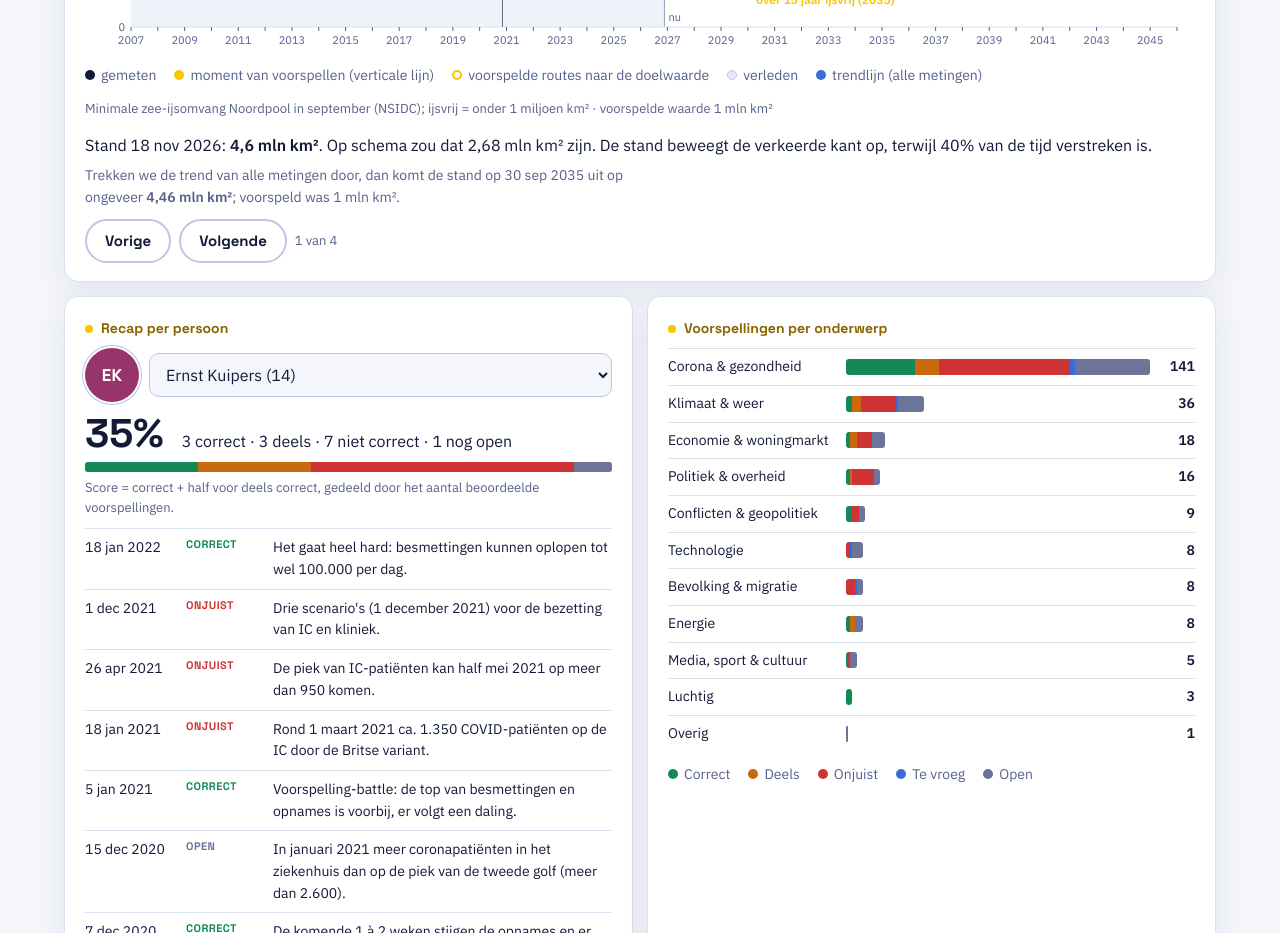
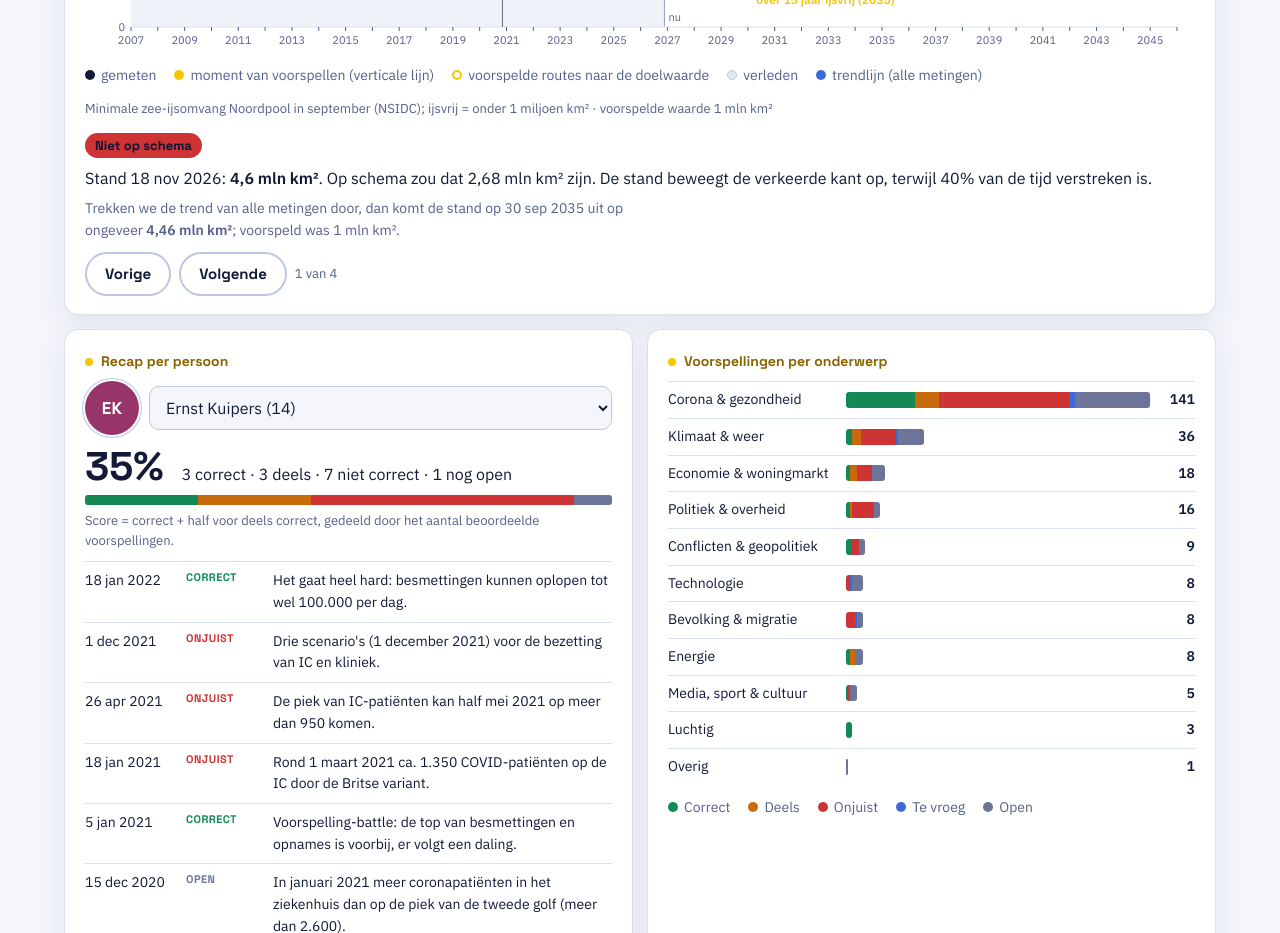
Before and after one commit to voorspellingchk/voorspellingschecker, a plain HTML site: page index.html in a window 1280 px wide. Shown: the part 1740-2673 px from the top of the page. Drawn offline with Linux system fonts and the light colour scheme.

Commit message:
Voorspelling-update: schema-label ook weer onder de grafiek
Co-Authored-By: Claude Opus 5.5 <noreply@anthropic.com>
Claude-Session: https://claude.ai/code/session_01TSbXXqcEy4bdMTm1pioMBy

```diff
--- a/index.html
+++ b/index.html
@@ -434,7 +434,7 @@ function dash(){
   if(up){const tr=track(up),u=up.metric.unit?' '+esc(up.metric.unit):'';
     upExtra=`<div class="fig" data-fig2="${esc(up.id)}" style="height:300px"><svg></svg></div>${chartLegend(up)}<p class="count">${esc(up.metric.label)}${up.metric.target!=null?` · voorspelde waarde ${esc(up.metric.target)}${u}`:''}</p>`;
     if(tr&&tr.on!=null&&!FINAL.includes(up.verdict))upStamp=tr.on?['correct','Op schema']:['incorrect','Niet op schema'];
-    if(tr){upExtra+=`<div class="row">${tr.on!=null&&!upStamp?`<span class="pill" style="background:var(${tr.on?'--ok':'--no'})">${tr.on?'Op schema':'Niet op schema'}</span>`:''}<span>Stand ${fmt(tr.last.date)}: <b>${nl(tr.last.value)}${u}</b>${tr.exp!=null?`. Op schema zou dat ${nl(tr.exp)}${u} zijn. ${tr.prog<0?`De stand beweegt de verkeerde kant op, terwijl ${Math.round(tr.f*100)}% van de tijd verstreken is.`:`${Math.round(tr.prog*100)}% van de weg afgelegd na ${Math.round(tr.f*100)}% van de tijd.`}`:''}</span></div>`}
+    if(tr){upExtra+=`<div class="row">${tr.on!=null?`<span class="pill" style="background:var(${tr.on?'--ok':'--no'})">${tr.on?'Op schema':'Niet op schema'}</span>`:''}<span>Stand ${fmt(tr.last.date)}: <b>${nl(tr.last.value)}${u}</b>${tr.exp!=null?`. Op schema zou dat ${nl(tr.exp)}${u} zijn. ${tr.prog<0?`De stand beweegt de verkeerde kant op, terwijl ${Math.round(tr.f*100)}% van de tijd verstreken is.`:`${Math.round(tr.prog*100)}% van de weg afgelegd na ${Math.round(tr.f*100)}% van de tijd.`}`:''}</span></div>`}
     {const t=trendOf(chartPts(up));if(t&&up.targetDate){const v=t.at(yr(up.targetDate));upExtra+=`<p class="note" style="margin:8px 0 0">Trekken we de trend van alle metingen door, dan komt de stand op ${fmt(up.targetDate)} uit op ongeveer <b>${nl(v)}${u}</b>; voorspeld was ${nl(up.metric.target)}${u}.</p>`}}
     upExtra+=`<div class="row"><button class="ghost" data-up="-1">Vorige</button><button class="ghost" data-up="1">Volgende</button><span class="count">${upIdx+1} van ${ups.length}</span></div>`}
   // recap
```
